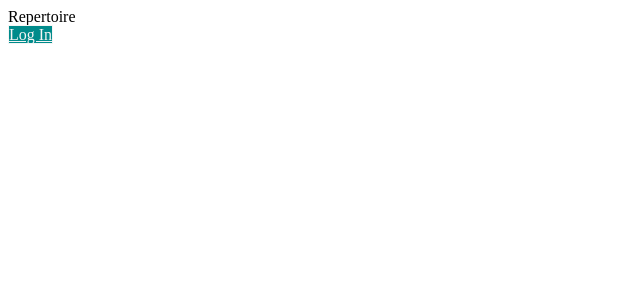
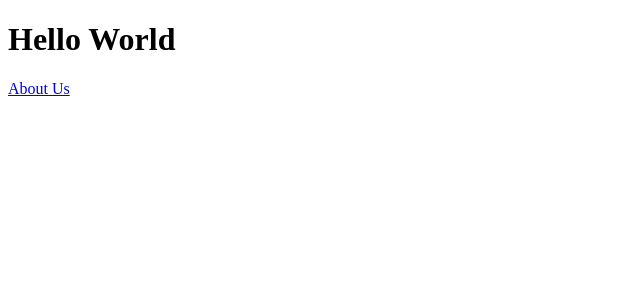
Before and after one commit to timdecillis/repertoire, a React app: page / in a window 1280 px wide. Shown: the top 300 px of the page, without its empty margins (0-640 px from the left). Built offline with nearby package versions, Linux system fonts and the light colour scheme; the HTML template or start-up script is replaced by a standard one.

Commit message:
added new index

```diff
--- a/client/src/index.jsx
+++ b/client/src/index.jsx
@@ -1,12 +1,42 @@
-import { render, createRoot } from "react-dom/client";
-import React from "react";
-import App from "./components/App/App.jsx";
-import { BrowserRouter } from "react-router-dom";
+import * as React from "react";
+import { createRoot } from "react-dom/client";
+import {
+  createBrowserRouter,
+  RouterProvider,
+  Route,
+  Link,
+} from "react-router-dom";
 
-const domNode = document.getElementById("root");
-const root = createRoot(domNode);
-root.render(
-  <BrowserRouter>
-    <App />
-  </BrowserRouter>
+const router = createBrowserRouter([
+  {
+    path: "/",
+    element: (
+      <div>
+        <h1>Hello World</h1>
+        <Link to="about">About Us</Link>
+      </div>
+    ),
+  },
+  {
+    path: "about",
+    element: <div>About</div>,
+  },
+]);
+
+createRoot(document.getElementById("root")).render(
+  <RouterProvider router={router} />
 );
+
+
+// import { render, createRoot } from "react-dom/client";
+// import React from "react";
+// import App from "./components/App/App.jsx";
+// import { BrowserRouter } from "react-router-dom";
+
+// const domNode = document.getElementById("root");
+// const root = createRoot(domNode);
+// root.render(
+//   <BrowserRouter>
+//     <App />
+//   </BrowserRouter>
+// );
```
